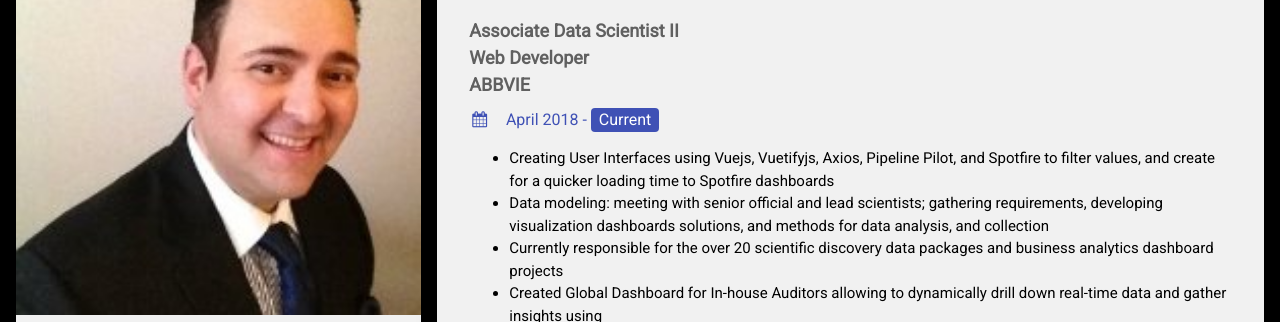
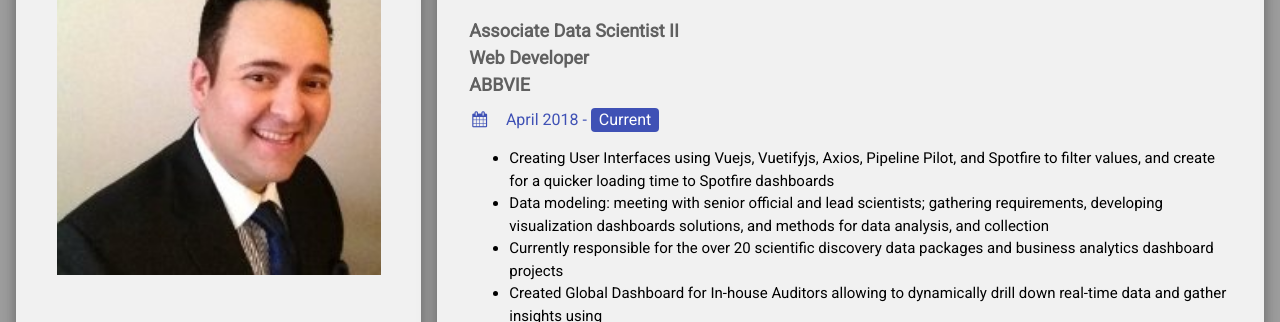
Before and after one commit to juanjvaca/cvportfolio, a plain HTML site: page index.html in a window 1280 px wide. Shown: the part 106-428 px from the top of the page. Drawn offline with nearby package versions, Linux system fonts and the light colour scheme.

Commit message:
fix the image

```diff
--- a/index.html
+++ b/index.html
@@ -9,9 +9,28 @@
 <link rel="icon" href="Image-1.png" sizes="any" type="image/svg+xml">
 
 <style>
-html,body,h1,h2,h3,h4,h5,h6 {font-family: "Roboto", sans-serif}
+html,body,h1,h2,h3,h4,h5,h6 {
+  font-family: "Roboto", sans-serif
+}
+
+img {
+  /* padding-top: 10%;
+  border-radius: 25px;
+  width:50%; */
+
+  background-position: left top;
+
+  padding: 10%;
+  width: 100%;
+  height: 100%;
+
+
+
+
+}
+
 </style>
-<body class="w3-black">
+<body class="w3-gray">
 
 <!-- Page Container -->
 <div class="w3-content w3-margin-top" style="max-width:1400px;">
@@ -23,12 +42,12 @@ html,body,h1,h2,h3,h4,h5,h6 {font-family: "Roboto", sans-serif}
     <div class="w3-third">
       <div class="w3-light-grey w3-text-grey w3-card-4">
         <div class="w3-display-container w3-center">
-          <img src="juanvaca2.jpg" style="width:100%" alt="Avatar">
+          <img src="juanvaca2.jpg" alt="Avatar">
           <div class="w3- w3-container w3-text-black">
             <h2>Juan Vaca</h2>
           </div>
         </div>
-        <div class="w3-container">
+        <div class="w3-container" >
           <p><i class="fa fa-briefcase fa-fw w3-margin-right w3-large w3-text-indigo"></i>Data Scientist / Web Developer</p>
           <p><i class="fa fa-home fa-fw w3-margin-right w3-large w3-text-indigo"></i>Chicago, IL</p>
           <p><i class="fa fa-envelope fa-fw w3-margin-right w3-large w3-text-indigo" ></i><a href="mailto:juan.j.vaca@gmail.com?subject=I%20Saw%20Your%20CV%20Online" target="_top">juan.j.vaca@gmail.com</a></p>
@@ -168,7 +187,7 @@ html,body,h1,h2,h3,h4,h5,h6 {font-family: "Roboto", sans-serif}
               <li>Concentration in Business Communication, and Executive Leadership Training</li>
               <li>Recipient of both Loretta M. Schmidt Foundation & Osher Foundation Scholarship Academic Achievement Award</li>
           </ul>
-          <br><br>
+          <br><br><br><br><br><br><br><br>
         </div>
 
 
```
